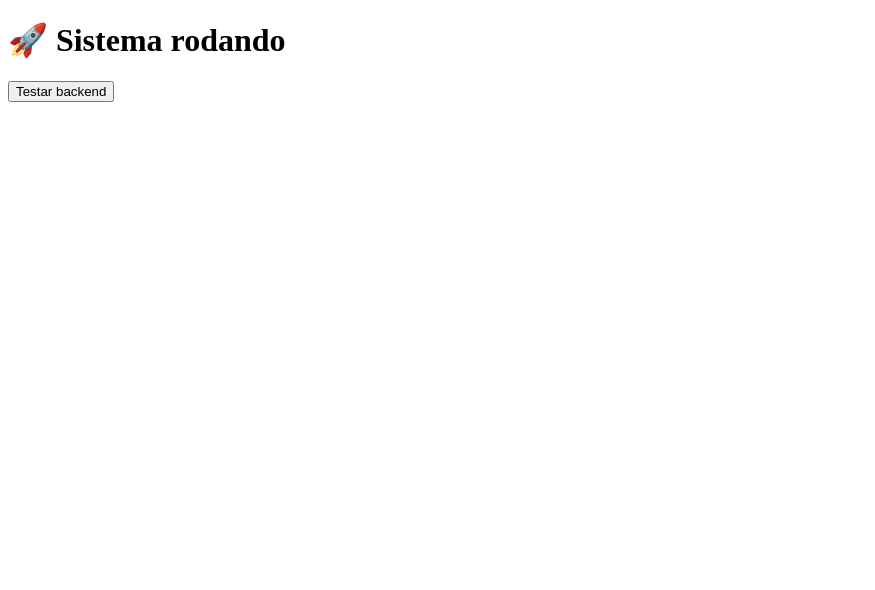
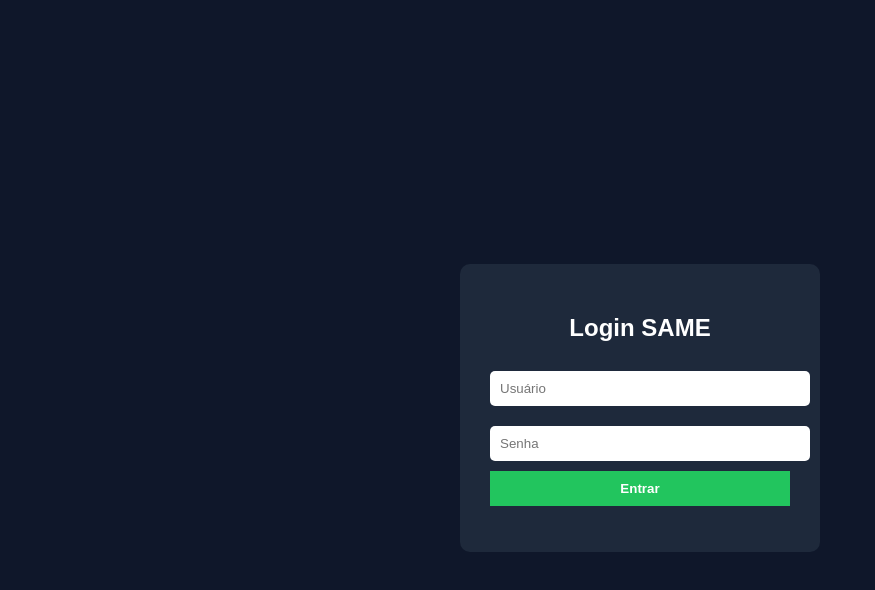
Before and after one commit to same1ahvn/meu-sistema, a website: page index.html in a window 1280 px wide. Shown: the whole page, without its empty margins (0-875 px from the left). Drawn offline with Linux system fonts and the light colour scheme.

Commit message:
Update index.html

```diff
--- a/index.html
+++ b/index.html
@@ -2,21 +2,68 @@
 <html lang="pt-br">
 <head>
   <meta charset="UTF-8">
-  <title>Meu Sistema</title>
+  <title>SAME - Sistema</title>
+
+  <style>
+    body {
+      font-family: Arial;
+      background: #0f172a;
+      color: white;
+      display: flex;
+      justify-content: center;
+      align-items: center;
+      height: 100vh;
+    }
+
+    .login-box {
+      background: #1e293b;
+      padding: 30px;
+      border-radius: 10px;
+      width: 300px;
+      text-align: center;
+    }
+
+    input {
+      width: 100%;
+      padding: 10px;
+      margin: 10px 0;
+      border-radius: 5px;
+      border: none;
+    }
+
+    button {
+      width: 100%;
+      padding: 10px;
+      background: #22c55e;
+      border: none;
+      color: white;
+      font-weight: bold;
+      cursor: pointer;
+    }
+
+    #painel {
+      display: none;
+      text-align: center;
+    }
+  </style>
 </head>
+
 <body>
 
-  <h1>🚀 Sistema rodando</h1>
+<div id="loginScreen" class="login-box">
+  <h2>Login SAME</h2>
+  <input type="text" id="loginUser" placeholder="Usuário">
+  <input type="password" id="loginPass" placeholder="Senha">
+  <button onclick="login()">Entrar</button>
+  <p id="loginErro" style="color:red;"></p>
+</div>
 
-  <button onclick="testar()">Testar backend</button>
+<div id="painel">
+  <h1>Bem-vindo ao sistema</h1>
+  <p id="infoUsuario"></p>
+</div>
 
-  <script>
-    async function testar() {
-      const res = await fetch('/api/test');
-      const data = await res.json();
-      alert(data.mensagem);
-    }
-  </script>
+<script src="script.js"></script>
 
 </body>
 </html>
```
